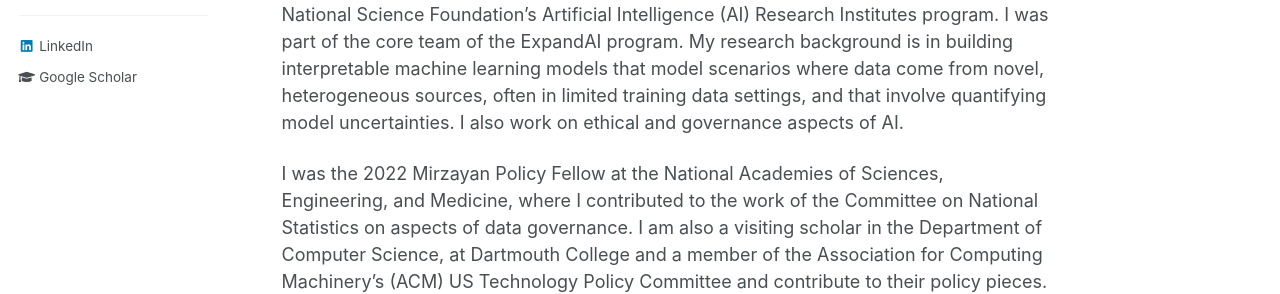
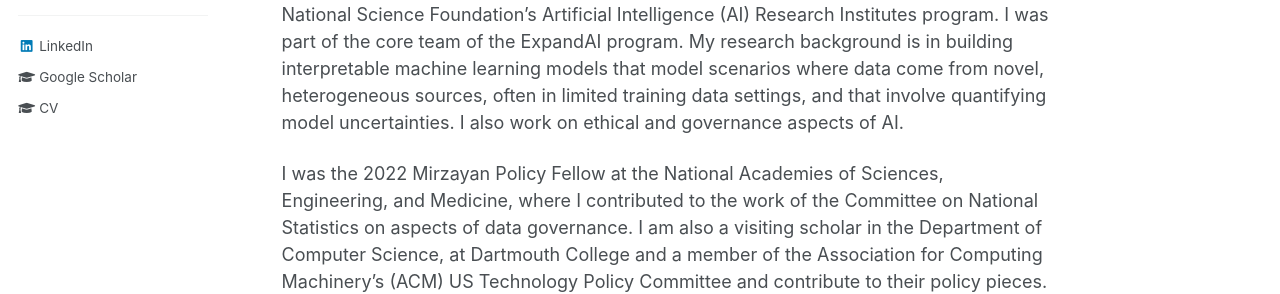
Before and after one commit to neetip/neetip.github.io, a Jekyll site: the page built from _pages/about.md, in a window 1280 px wide. Shown: the part 289-583 px from the top of the page. Built offline with Jekyll 4.4.1, drawn with Linux system fonts in a browser that asks for light colours.

Commit message:
Adding CV Link

```diff
--- a/_includes/author-profile.html
+++ b/_includes/author-profile.html
@@ -118,7 +118,7 @@
 {% if author.wikipedia %}
 <li><a href="https://en.wikipedia.org/wiki/User:{{ author.wikipedia }}"><i class="fab fa-fw fa-wikipedia-w" aria-hidden="true"></i> Wikipedia</a></li>
 {% endif %}
-<!--li><a href="assets/docs/CV_Neeti_July23.pdf"><i class="fas fa-fw fa-graduation-cap"></i> CV</a></li-->
+<li><a href="assets/docs/CV_Neeti_Feb.pdf"><i class="fas fa-fw fa-graduation-cap"></i> CV</a></li>
 <!--li><a href="assets/docs/Pokhriyal_Researchstatement.pdf"><i class="fas fa-fw fa-graduation-cap"></i> Research Statement</a></li-->
 <!--li><a href="assets/docs/Pokhriyal_Teachingstatement.pdf"><i class="fas fa-fw fa-graduation-cap"></i> Teaching Statement</a></li-->
 </ul>
```
